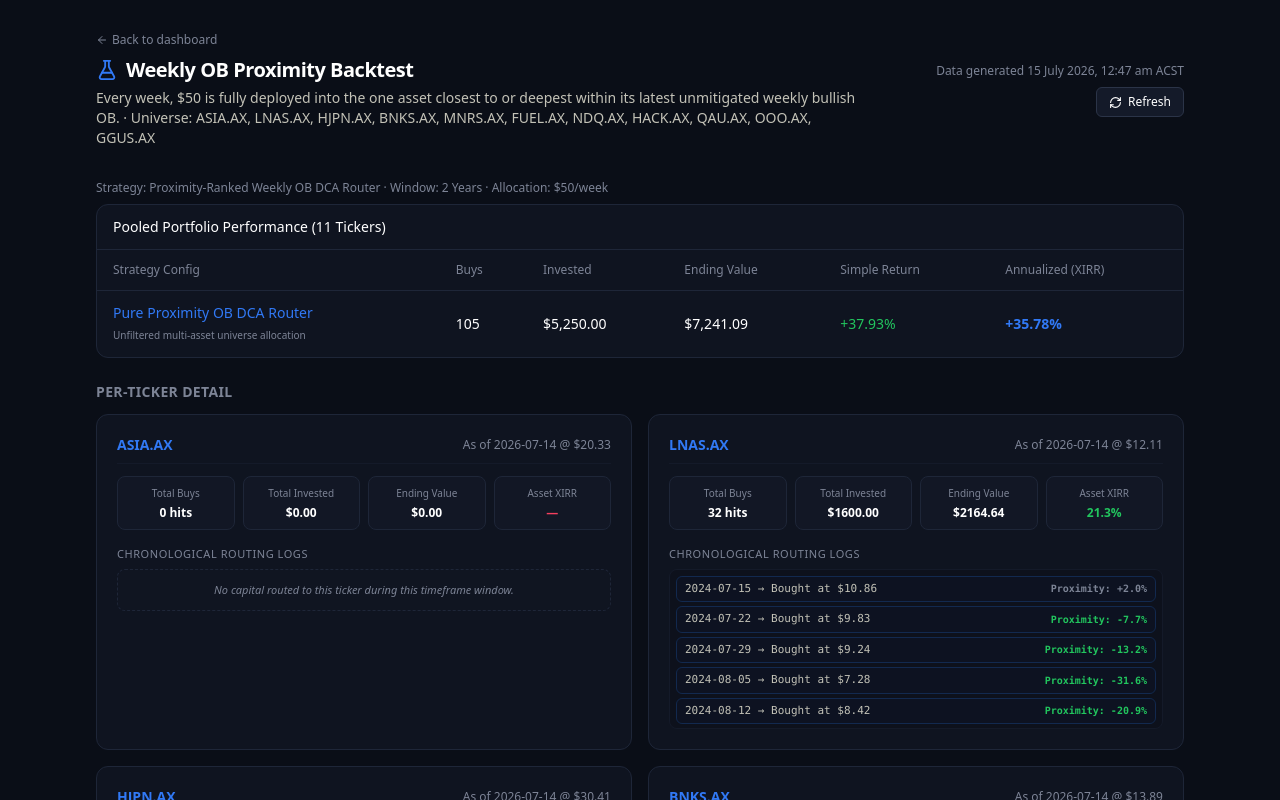
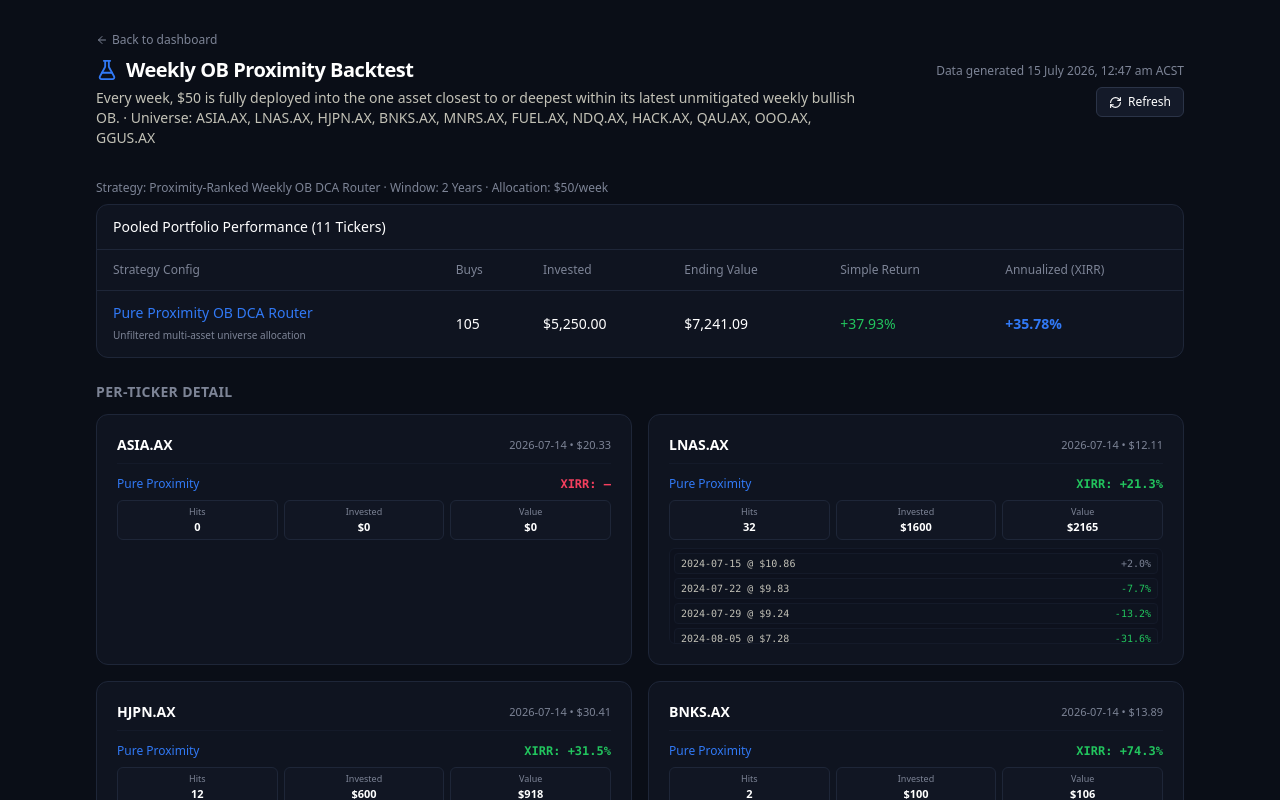
Before and after one commit to makeitcount89/Trading-Smart-Money, a Next.js app: page /backtest in a window 1280 px wide. Shown: the top 800 px of the page. Built offline with nearby package versions, Linux system fonts and the light colour scheme.

Commit message:
Update BacktestTickerCard.tsx

```diff
--- a/components/BacktestTickerCard.tsx
+++ b/components/BacktestTickerCard.tsx
@@ -16,65 +16,93 @@ export default function BacktestTickerCard({ ticker }: { ticker: BacktestTickerR
     );
   }
 
-  const strategy = ticker.strategies.proximityDCA;
+  // Extract both strategies from the ticker data object mapping
+  const s1 = ticker.strategies.proximityDCA;
+  const s2 = ticker.strategies.guppyProximityDCA;
 
-  return (
-    <div className="rounded-xl border border-base-700 bg-base-850 p-5 flex flex-col justify-between">
-      <div>
-        <div className="flex items-center justify-between border-b border-base-800 pb-2 mb-3">
-          <h3 className="text-sm font-semibold text-smcBlue">{ticker.ticker}</h3>
-          <span className="tabular text-xs text-[var(--text-muted)]">
-            As of {ticker.asOfDate} @ ${ticker.asOfPrice?.toFixed(2) ?? "—"}
+  // Reusable sub-component helper to keep rendering DRY
+  const StrategyPerformanceMetrics = ({
+    strategy,
+    label,
+    colorClass
+  }: {
+    strategy: typeof s1;
+    label: string;
+    colorClass: string;
+  }) => {
+    if (!strategy) return null;
+
+    return (
+      <div className="space-y-2 mt-3 border-t border-base-800/60 pt-3 first:border-t-0 first:pt-0">
+        <div className="flex items-center justify-between">
+          <span className={cn("text-xs font-medium", colorClass)}>{label}</span>
+          <span className={cn("text-xs font-mono font-bold", strategy.xirrPct !== null && strategy.xirrPct >= 0 ? "text-long" : "text-short")}>
+            XIRR: {strategy.xirrPct != null ? `${strategy.xirrPct > 0 ? "+" : ""}${strategy.xirrPct.toFixed(1)}%` : "—"}
           </span>
         </div>
 
-        {/* Unified performance layout instead of the 6-grid split */}
-        <div className="grid grid-cols-2 sm:grid-cols-4 gap-2 text-xs">
-          <div className="rounded-lg border border-base-700 bg-base-800/60 px-2 py-2 text-center">
-            <div className="text-[var(--text-muted)] text-[10px]">Total Buys</div>
-            <div className="mt-1 tabular font-semibold text-[var(--text-primary)]">{strategy.events} hits</div>
+        <div className="grid grid-cols-3 gap-1.5 text-center text-[11px]">
+          <div className="rounded-md border border-base-700 bg-base-800/40 py-1">
+            <div className="text-[var(--text-muted)] text-[9px]">Hits</div>
+            <div className="font-semibold text-[var(--text-primary)]">{strategy.events}</div>
           </div>
-          <div className="rounded-lg border border-base-700 bg-base-800/60 px-2 py-2 text-center">
-            <div className="text-[var(--text-muted)] text-[10px]">Total Invested</div>
-            <div className="mt-1 tabular font-semibold text-[var(--text-primary)]">${strategy.totalInvested.toFixed(2)}</div>
+          <div className="rounded-md border border-base-700 bg-base-800/40 py-1">
+            <div className="text-[var(--text-muted)] text-[9px]">Invested</div>
+            <div className="font-semibold text-[var(--text-primary)]">${strategy.totalInvested.toFixed(0)}</div>
           </div>
-          <div className="rounded-lg border border-base-700 bg-base-800/60 px-2 py-2 text-center">
-            <div className="text-[var(--text-muted)] text-[10px]">Ending Value</div>
-            <div className="mt-1 tabular font-semibold text-[var(--text-primary)]">${strategy.endingValue.toFixed(2)}</div>
-          </div>
-          <div className="rounded-lg border border-base-700 bg-base-800/60 px-2 py-2 text-center">
-            <div className="text-[var(--text-muted)] text-[10px]">Asset XIRR</div>
-            <div className={cn("mt-1 tabular font-bold", strategy.xirrPct !== null && strategy.xirrPct >= 0 ? "text-long" : "text-short")}>
-              {strategy.xirrPct != null ? `${strategy.xirrPct.toFixed(1)}%` : "—"}
-            </div>
+          <div className="rounded-md border border-base-700 bg-base-800/40 py-1">
+            <div className="text-[var(--text-muted)] text-[9px]">Value</div>
+            <div className="font-semibold text-[var(--text-primary)]">${strategy.endingValue.toFixed(0)}</div>
           </div>
         </div>
 
-        {/* Chronological order routing history */}
-        <div className="mt-4">
-          <div className="mb-1.5 text-[11px] font-medium text-[var(--text-muted)] uppercase tracking-wider">
-            Chronological Routing Logs
-          </div>
-          {strategy.eventDetail && strategy.eventDetail.length > 0 ? (
-            <div className="space-y-1 max-h-40 overflow-y-auto rounded-lg border border-base-800 bg-base-900/40 p-1.5 scrollbar-thin">
+        {/* Chronological order routing history for this specific subset */}
+        {strategy.eventDetail && strategy.eventDetail.length > 0 && (
+          <div className="mt-2">
+            <div className="space-y-1 max-h-24 overflow-y-auto rounded-md border border-base-800 bg-base-900/30 p-1 scrollbar-thin">
               {strategy.eventDetail.map((e, i) => (
                 <div
                   key={i}
-                  className="flex flex-wrap items-center justify-between gap-1 rounded-md border border-smcBlue-muted bg-smcBlue-muted/10 px-2 py-1 text-[11px] font-mono"
+                  className="flex items-center justify-between rounded px-1.5 py-0.5 text-[10px] font-mono bg-base-800/20 text-[var(--text-secondary)] border border-base-800"
                 >
-                  <span className="flex items-center gap-1.5 text-[var(--text-secondary)]">
-                    {e.date} &rarr; Bought at ${e.price.toFixed(2)}
-                  </span>
-                  <span className={cn("text-[10px] font-semibold", e.proximityPct <= 0 ? "text-long font-bold" : "text-[var(--text-muted)]")}>
-                    Proximity: {e.proximityPct > 0 ? "+" : ""}{e.proximityPct.toFixed(1)}%
+                  <span>{e.date} @ ${e.price.toFixed(2)}</span>
+                  <span className={cn("font-medium", e.proximityPct <= 0 ? "text-long" : "text-[var(--text-muted)]")}>
+                    {e.proximityPct > 0 ? "+" : ""}{e.proximityPct.toFixed(1)}%
                   </span>
                 </div>
               ))}
             </div>
-          ) : (
-            <div className="text-[11px] text-[var(--text-muted)] italic py-3 text-center bg-base-800/20 rounded-lg border border-dashed border-base-700">
-              No capital routed to this ticker during this timeframe window.
-            </div>
+          </div>
+        )}
+      </div>
+    );
+  };
+
+  return (
+    <div className="rounded-xl border border-base-700 bg-base-850 p-5 flex flex-col justify-between hover:border-base-600 transition-colors">
+      <div>
+        <div className="flex items-center justify-between border-b border-base-800 pb-2 mb-3">
+          <h3 className="text-sm font-bold text-[var(--text-primary)]">{ticker.ticker}</h3>
+          <span className="tabular text-[11px] text-[var(--text-muted)]">
+            {ticker.asOfDate} &bull; ${ticker.asOfPrice?.toFixed(2) ?? "—"}
+          </span>
+        </div>
+
+        <div className="space-y-4">
+          {/* Render Pure Proximity Mode Metrics */}
+          <StrategyPerformanceMetrics
+            strategy={s1}
+            label="Pure Proximity"
+            colorClass="text-smcBlue"
+          />
+
+          {/* Render Guppy Filtered Mode Metrics if available */}
+          {s2 && (
+            <StrategyPerformanceMetrics
+              strategy={s2}
+              label="Guppy Filtered"
+              colorClass="text-emerald-400"
+            />
           )}
         </div>
       </div>
```
